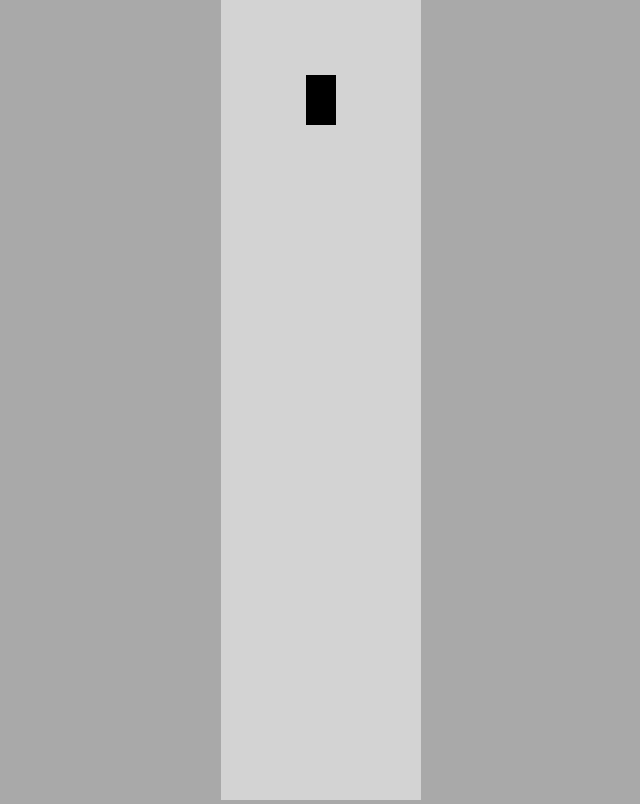
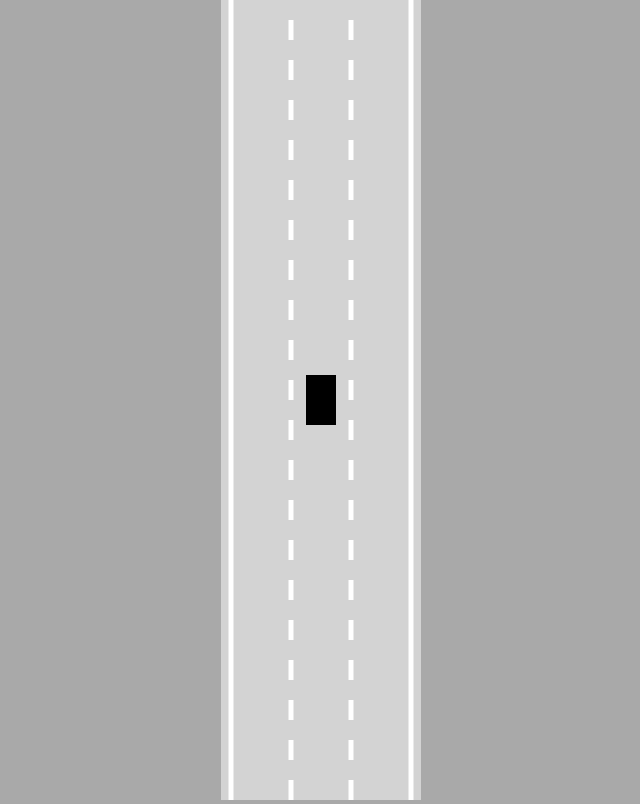
Before and after one commit to selimsahindev/js-self-driving-car, a plain HTML site: page index.html in a window 1280 px wide. Shown: the whole page, without its empty margins (319-959 px from the left). Drawn offline with Linux system fonts and the light colour scheme.

Commit message:
added lanes and camera follow

```diff
--- a/car.js
+++ b/car.js
@@ -9,17 +9,22 @@ class Car {
         this.acceleration = 0.2;
         this.maxSpeed = 3;
         this.friction = 0.05;
+        this.angle = 0;
 
         this.controls = new Controls();
     }
 
     update() {
+        this.#move();
+    }
+
+    #move() {
         // Handle forward and backward movement
         if (this.controls.forward) {
-            this.speed -= this.acceleration;
+            this.speed += this.acceleration;
         }
         if (this.controls.reverse) {
-            this.speed += this.acceleration;
+            this.speed -= this.acceleration;
         }
 
         // Limit the speed to maxSpeed
@@ -42,24 +47,26 @@ class Car {
         }
 
         // Handle side movement
+        if (this.controls.left) {
+            this.angle += (0.03 * this.speed) / this.maxSpeed;
+        }
         if (this.controls.right) {
-            this.x += 2;
-        }
-        if (this.controls.left) {
-            this.x -= 2;
+            this.angle -= (0.03 * this.speed) / this.maxSpeed;
         }
 
-        this.y += this.speed;
+        this.x -= Math.sin(this.angle) * this.speed;
+        this.y -= Math.cos(this.angle) * this.speed;
     }
 
     draw(ctx) {
+        ctx.save();
+        ctx.translate(this.x, this.y);
+        ctx.rotate(-this.angle);
+
         ctx.beginPath();
-        ctx.rect(
-            this.x - this.width / 2,
-            this.y - this.height / 2,
-            this.width,
-            this.height
-        );
+        ctx.rect(-this.width / 2, -this.height / 2, this.width, this.height);
         ctx.fill();
+
+        ctx.restore();
     }
 }
--- a/controls.js
+++ b/controls.js
@@ -25,8 +25,6 @@ class Controls {
                     this.reverse = true;
                     break;
             }
-
-            console.table(this);
         };
 
         document.onkeyup = (event) => {
@@ -44,8 +42,6 @@ class Controls {
                     this.reverse = false;
                     break;
             }
-
-            console.table(this);
         };
     }
 }
--- a/index.html
+++ b/index.html
@@ -5,6 +5,8 @@
 </head>
 <body>
     <canvas id="myCanvas"></canvas>
+    <script src="utils.js"></script>
+    <script src="road.js"></script>
     <script src="controls.js"></script>
     <script src="car.js"></script>
     <script src="main.js"></script>
--- a/main.js
+++ b/main.js
@@ -2,7 +2,8 @@ const canvas = document.getElementById('myCanvas');
 canvas.width = 200;
 
 const ctx = canvas.getContext('2d');
-const car = new Car(100, 100, 30, 50);
+const road = new Road(canvas.width / 2, canvas.width * 0.9);
+const car = new Car(road.getLaneCenter(1), 100, 30, 50);
 car.draw(ctx);
 
 animate();
@@ -13,6 +14,13 @@ function animate() {
     // This resizes the canvas and also clears on every update.
     canvas.height = window.innerHeight;
 
+    ctx.save();
+    ctx.translate(0, -car.y + canvas.height * 0.5);
+
+    road.draw(ctx);
     car.draw(ctx);
+
+    ctx.restore();
+
     requestAnimationFrame(animate);
 }
--- /dev/null
+++ b/road.js
@@ -0,0 +1,56 @@
+class Road {
+    constructor(x, width, laneCount = 3) {
+        this.x = x;
+        this.width = width;
+        this.laneCount = laneCount;
+
+        this.left = x - width / 2;
+        this.right = x + width / 2;
+
+        const infinity = 1000000;
+        this.top = -infinity;
+        this.bottom = infinity;
+
+        const topLeft = { x: this.left, y: this.top };
+        const topRight = { x: this.right, y: this.top };
+        const bottomLeft = { x: this.left, y: this.bottom };
+        const bottomRight = { x: this.right, y: this.bottom };
+
+        this.borders = [
+            [topLeft, bottomLeft],
+            [topRight, bottomRight],
+        ];
+    }
+
+    getLaneCenter(laneIndex) {
+        const laneWidth = this.width / this.laneCount;
+        return (
+            this.left +
+            laneWidth / 2 +
+            Math.min(laneIndex, this.laneCount - 1) * laneWidth
+        );
+    }
+
+    draw(ctx) {
+        ctx.lineWidth = 5;
+        ctx.strokeStyle = 'white';
+
+        for (let i = 1; i <= this.laneCount - 1; i++) {
+            const x = lerp(this.left, this.right, i / this.laneCount);
+
+            ctx.setLineDash([20, 20]);
+            ctx.beginPath();
+            ctx.moveTo(x, this.top);
+            ctx.lineTo(x, this.bottom);
+            ctx.stroke();
+        }
+
+        ctx.setLineDash([]);
+        this.borders.forEach((border) => {
+            ctx.beginPath();
+            ctx.moveTo(border[0].x, border[0].y);
+            ctx.lineTo(border[1].x, border[1].y);
+            ctx.stroke();
+        });
+    }
+}
--- /dev/null
+++ b/utils.js
@@ -0,0 +1,3 @@
+function lerp(A, B, t) {
+    return A + (B - A) * t;
+}
```
